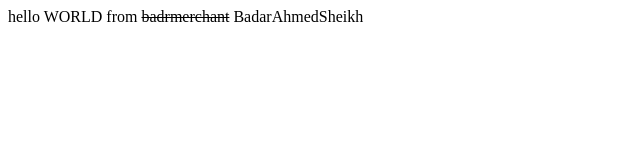
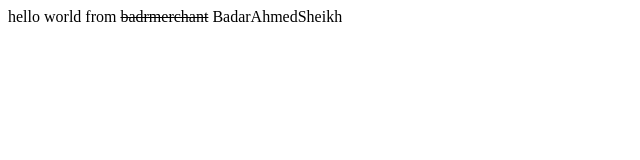
Before and after one commit to badrmerchant/bootcamp2020class1a28MARCH2021, a plain HTML site: page index.html in a window 1280 px wide. Shown: the full height of the page, 0-640 px from the left. Drawn offline with Linux system fonts and the light colour scheme.

Commit message:
update index.html
say hello world

```diff
--- a/index.html
+++ b/index.html
@@ -7,6 +7,6 @@
     <title>Document</title>
 </head>
 <body>
-    <div>hello  WORLD from <Strike>badrmerchant</Strike> BadarAhmedSheikh</div>
+    <div>hello  world from <Strike>badrmerchant</Strike> BadarAhmedSheikh</div>
 </body>
 </html>
```
